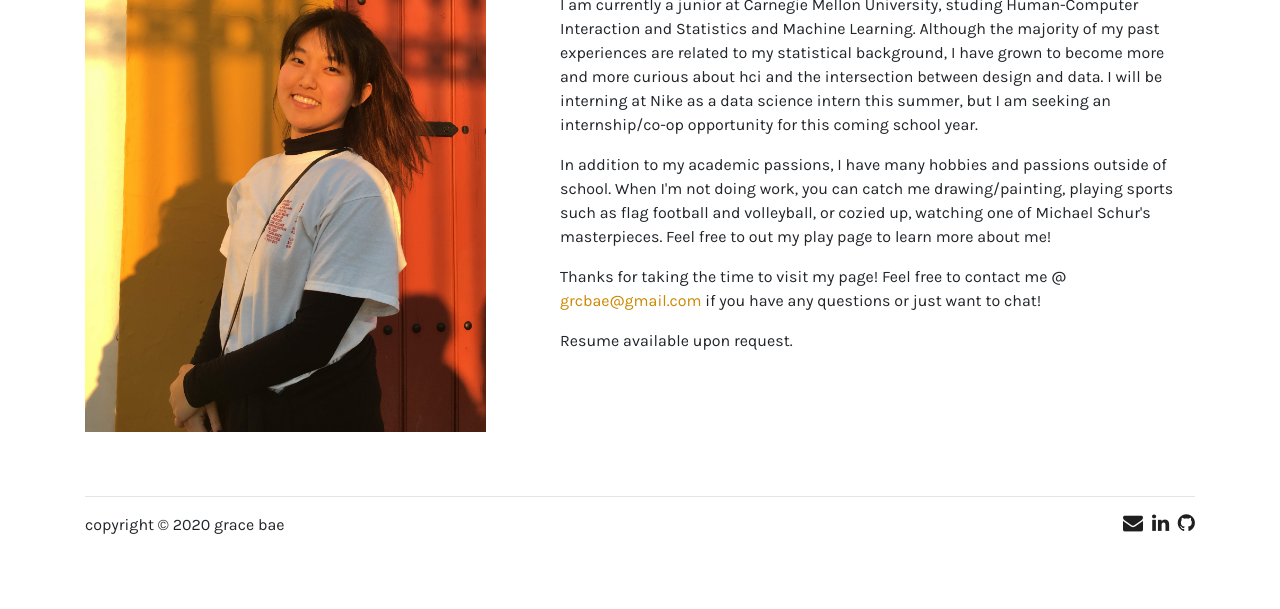
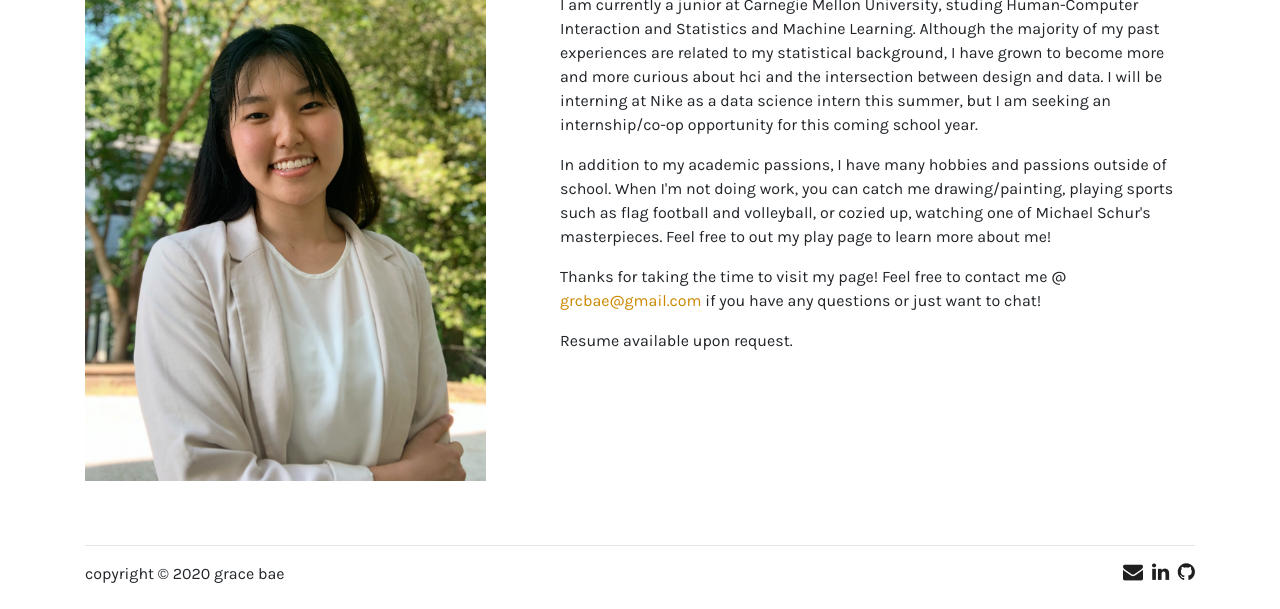
Before and after one commit to gsbae/gsbae.github.io, a plain HTML site: page about.html in a window 1280 px wide. Shown: the part 217-826 px from the top of the page. Before the commit the page ends 800 px from the top, so only its background shows below. Drawn offline with nearby package versions, Linux system fonts and the light colour scheme; a web font is replaced by a local one.

Commit message:
update picture

```diff
--- a/about.html
+++ b/about.html
@@ -69,7 +69,7 @@
 
       <!-- picture of me -->
       <div class="col-md-5">
-        <img data-aos="fade-right" class="img-fluid" id="about-img" src="Assets/images/picofme.png">
+        <img data-aos="fade-right" class="img-fluid" id="about-img" src="Assets/images/picofme.JPG">
       </div>
 
       <!-- about me text -->
```
Also changed, not shown: Assets/images/picofme.JPG (added), Assets/images/picofme.png (deleted).
